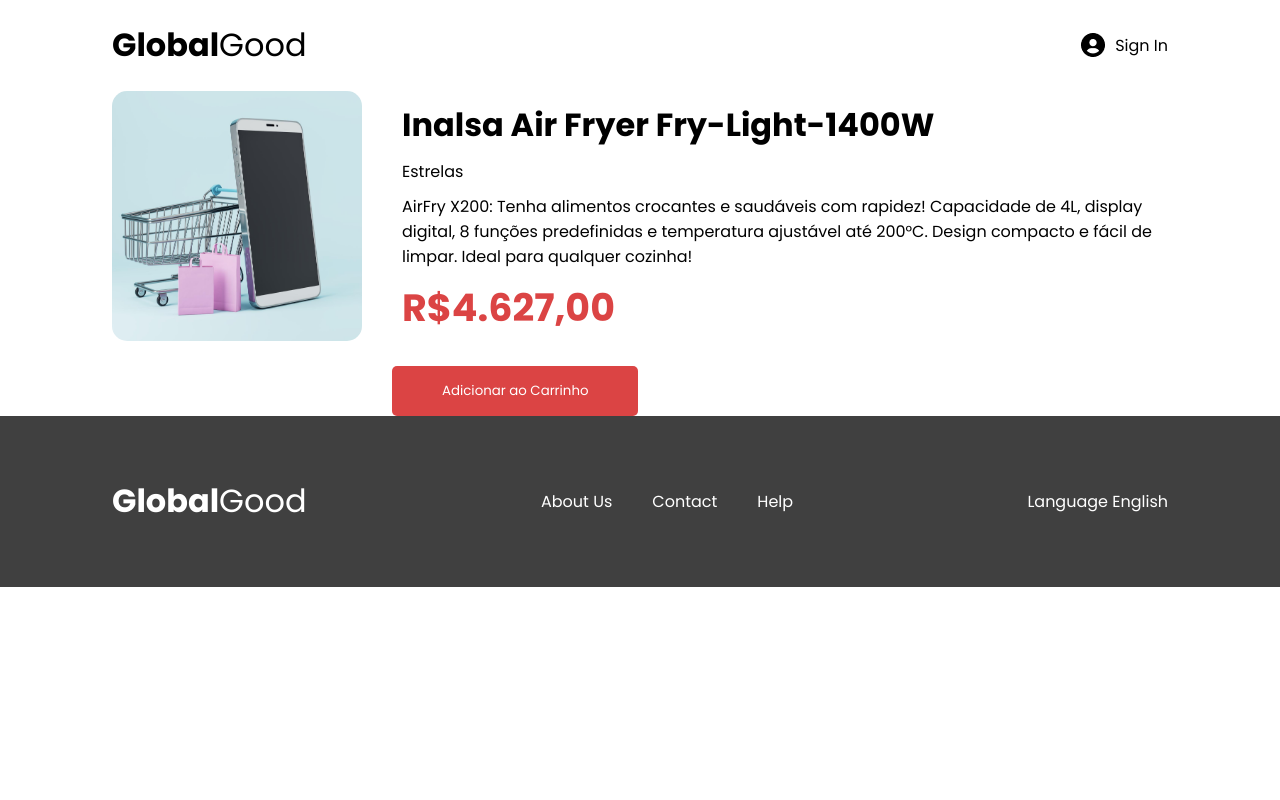
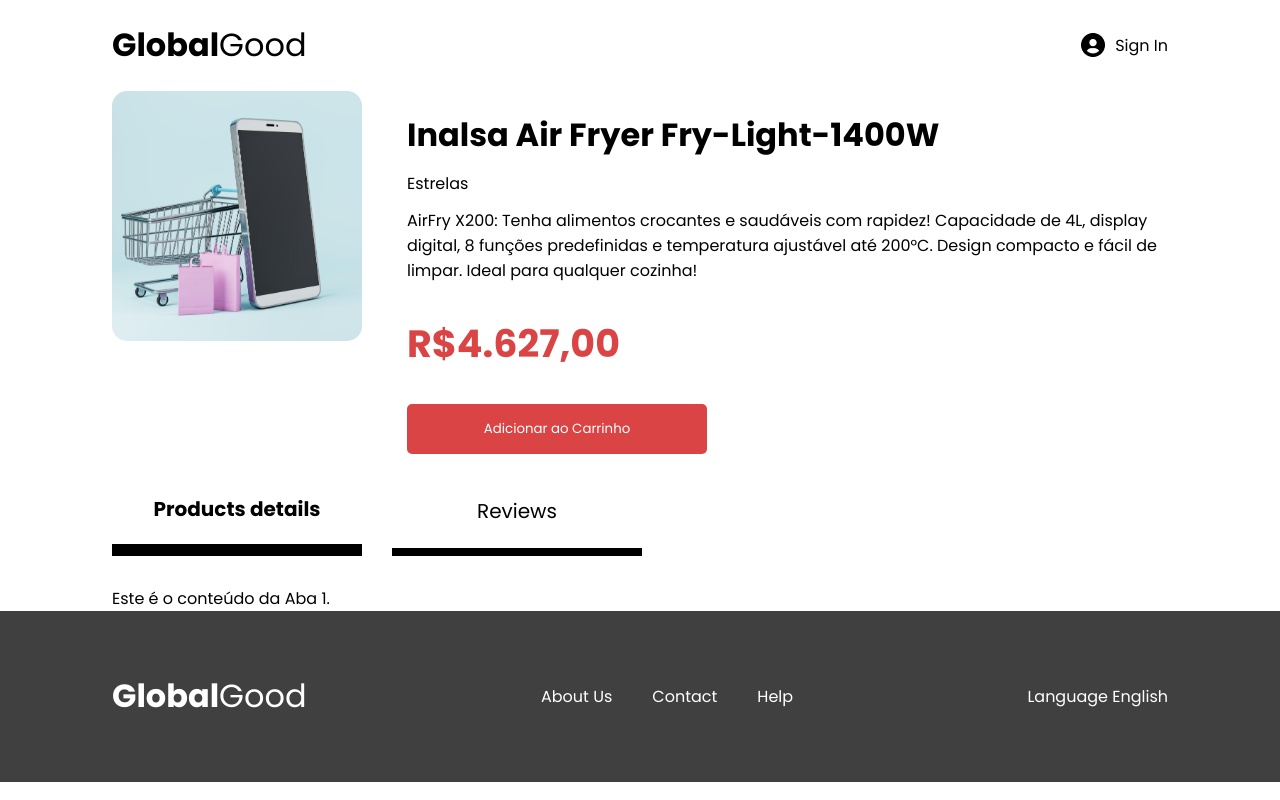
Before and after one commit to diogobonet/front-global-good, a React (Create React App) app: page /product in a window 1280 px wide. Built offline with nearby package versions, Linux system fonts and the light colour scheme.

Commit message:
style: product page and add tabs component

```diff
--- a/src/App.js
+++ b/src/App.js
@@ -4,6 +4,7 @@ import './styles/global.scss';
 import './styles/media.scss';
 import './styles/_header.scss';
 import './styles/_footer.scss';
+import './styles/_tabs.scss';
 import Home from './pages/Home';
 import NotFound from './pages/NotFound';
 import LoginPage from './pages/LoginPage';
--- /dev/null
+++ b/src/components/Tabs.jsx
@@ -0,0 +1,26 @@
+import React, { useState } from 'react';
+
+const Tabs = ({ tabsData }) => {
+  const [activeTab, setActiveTab] = useState(0);
+
+  return (
+    <div className="tabs-container">
+      <div className="tabs">
+        {tabsData.map((tab, index) => (
+          <button
+            key={index}
+            className={`tab-button ${activeTab === index ? 'active' : ''}`}
+            onClick={() => setActiveTab(index)}
+          >
+            {tab.label}
+          </button>
+        ))}
+      </div>
+      <div className="tab-content">
+        {tabsData[activeTab].content}
+      </div>
+    </div>
+  );
+};
+
+export default Tabs;
--- a/src/pages/ProductPage.js
+++ b/src/pages/ProductPage.jsx
@@ -3,8 +3,13 @@ import Footer from '../components/Footer'
 import Button from '../components/Button';
 import ProductImage from '../assets/img/auth_img.png'
 import Header from '../components/Header';
+import Tabs from '../components/Tabs';
 
 const ProductPage = () => {
+  const tabsData = [
+    { label: 'Products details', content: 'Este é o conteúdo da Aba 1.' },
+    { label: 'Reviews', content: 'Aqui está o conteúdo da Aba 2.' },
+  ];
   return (
     <div>
       <Header showLogin />
@@ -25,6 +30,9 @@ const ProductPage = () => {
                 <Button placeholder="Adicionar ao Carrinho" class="register-button" route="/" />
             </div>
         </div>
+        <div>
+            <Tabs tabsData={tabsData} />
+        </div>
       </main>
       <Footer />
     </div>
--- /dev/null
+++ b/src/styles/_tabs.scss
@@ -0,0 +1,36 @@
+.tabs-container {
+    margin-top: 20px;
+    padding: 0px 7rem;
+    display: flex;
+    flex-direction: column;
+    gap: 30px;
+
+    .tabs {
+        display: inherit;
+        gap: 30px;
+        button {
+            padding: 20px 8px;
+            border: none;
+            background-color: white;
+            font-family: 'Poppins';
+            font-size: 20px;
+            cursor: pointer;
+            border-bottom: 8px solid black;
+            width: 250px;
+            &:hover {
+                color: #b04444;
+                border-bottom: 8px solid #b04444;
+            }
+
+
+        }
+        button.active {
+            font-weight: bold;
+            border-bottom: 12px solid black;
+            &:hover {
+                color: #b04444;
+                border-bottom: 12px solid #b04444;
+            }
+        }
+    }
+}
--- a/src/styles/global.scss
+++ b/src/styles/global.scss
@@ -13,6 +13,10 @@ body {
 
 code {
   font-family: source-code-pro, Menlo, Monaco, Consolas, 'Courier New', monospace;
+}
+
+img {
+  user-select: none;
 }
 
 /* COMPONENTS */
@@ -46,10 +50,6 @@ h1.logo-text {
     background-color: $primary-color-hover;
   }
 }
-
-
-
-
 
 /* NOT FOUND PAGE */
 main:has(.notfound) {
@@ -162,7 +162,7 @@ main:has(.notfound) {
   display: flex;
   flex-direction: row;
   justify-content: space-between;
-  gap: 30px;
+  gap: 45px;
   padding: 0px 7em;
 
   .sect-image {
@@ -178,10 +178,21 @@ main:has(.notfound) {
   }
 
   .sect-infos {
+    margin-top: 20px;
+    display: flex;
+    flex-direction: column;
+    gap: 12px;
+
     h1, p {
-      margin: 10px;
+      margin: 0px;
     }
+
+    .buttonMain {
+      width: 300px;
+    }
+
     .product-value {
+      margin-top: 20px;
       font-size: 38px;
       color: $primary-color;
       font-weight: bold;
```
